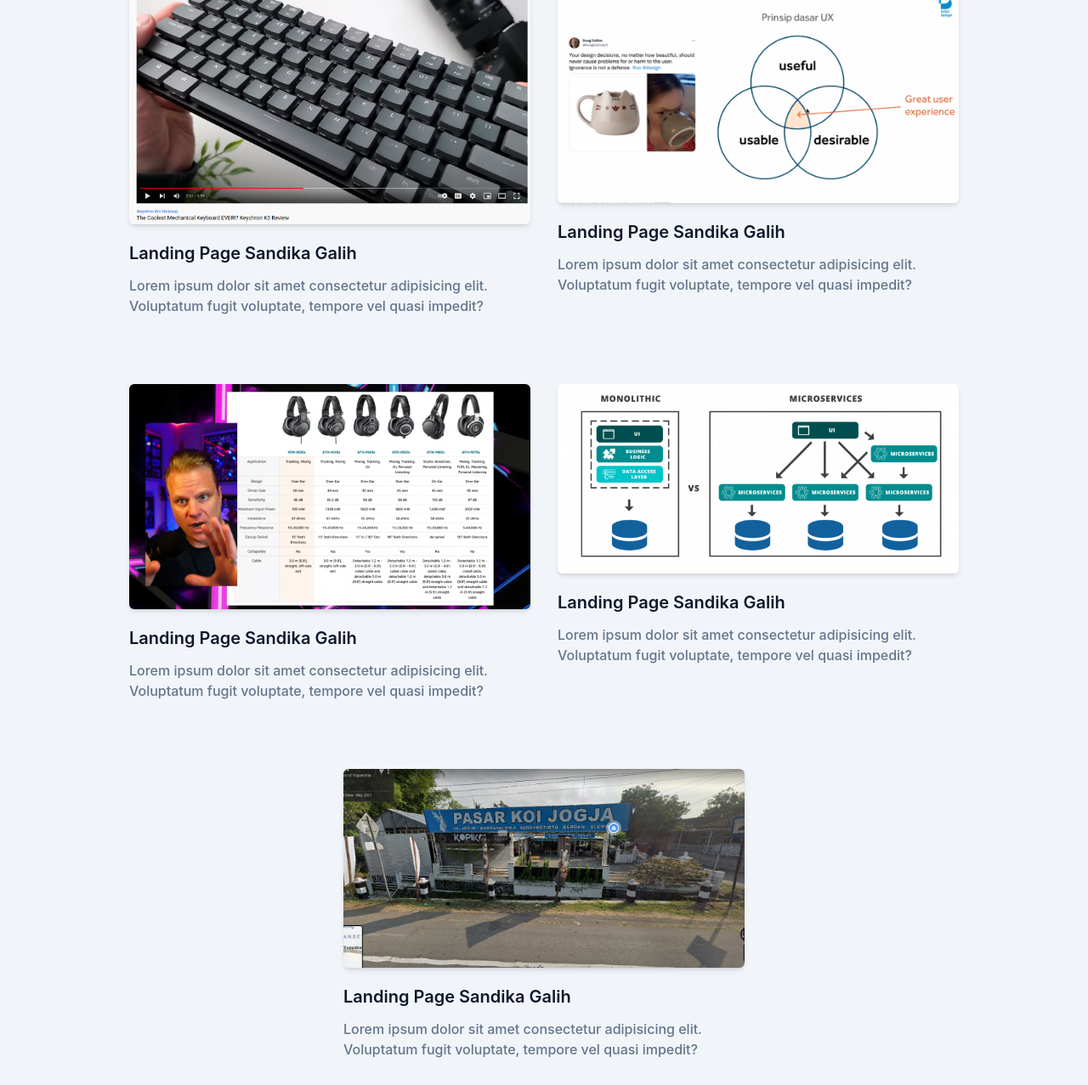
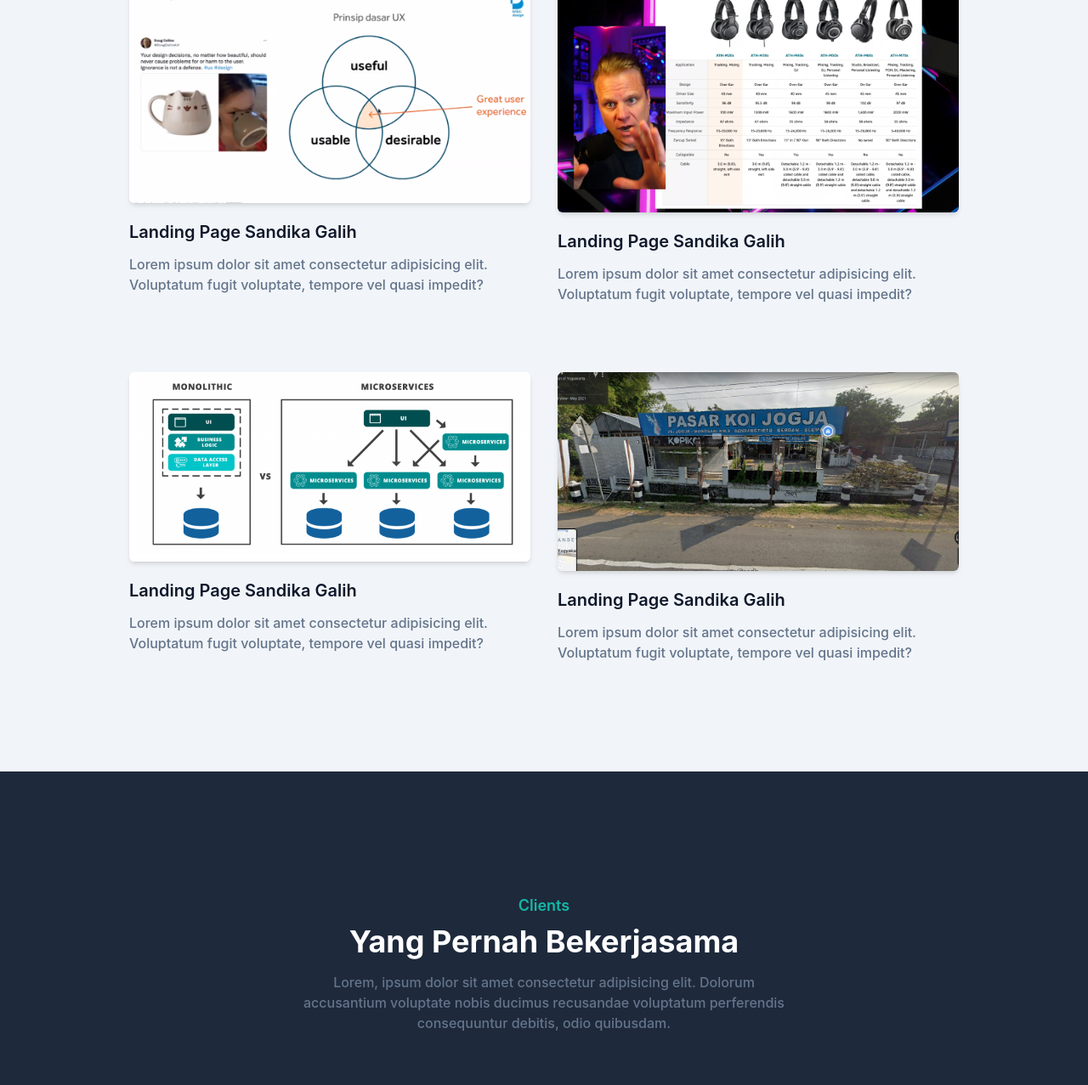
Before and after one commit to rianamrodin/portofolio_tailwind, a website: page index.html in a window 1280 px wide. Shown: the part 1635-2912 px from the top of the page at 85% size. Drawn offline with Linux system fonts and the light colour scheme.

Commit message:
fixing typo

```diff
--- a/index.html
+++ b/index.html
@@ -184,14 +184,6 @@
             <div class="w-full px-4 flex flex-wrap justify-center xl:w-10/12 xl:mx-auto">
                 <div class="mb-12 p-4 md:w-1/2">
                     <div class="rounded-md shadow-md overflow-hidden">
-                        <img src="dist/img/portofolio/1.png" alt="satu" width="w-full">
-                    </div>
-                    <h3 class="font-semibold text-xl text-dark mt-5 mb-3">Landing Page Sandika Galih</h3>
-                    <p class="font-medium text-base text-secondary">Lorem ipsum dolor sit amet consectetur adipisicing
-                        elit. Voluptatum fugit voluptate, tempore vel quasi impedit?</p>
-                </div>
-                <div class="mb-12 p-4 md:w-1/2">
-                    <div class="rounded-md shadow-md overflow-hidden">
                         <img src="dist/img/portofolio/2.png" alt="satu" width="w-full">
                     </div>
                     <h3 class="font-semibold text-xl text-dark mt-5 mb-3">Landing Page Sandika Galih</h3>
@@ -233,15 +225,15 @@
             <div class="w-full px-4">
                 <div class="max-w-xl mx-auto text-center mb-16">
                     <h4 class="font-semibold text-lg text-primary mb-2">Clients</h4>
-                    <h2 class="font-bold text-white text-3xl mb-4 sm:text-4xl lg:text-5xl">Yang Pernah Bekerjasama</h2>
-                    <p class="font-medium text-md text-secondary pb-8 md:text-lg">Lorem, ipsum dolor sit amet
+                    <h2 class="font-bold text-white text-3xl mb-4 sm:text-4xl lg:text-4xl">Yang Pernah Bekerjasama</h2>
+                    <p class="font-medium text-md text-secondary md:text-md">Lorem, ipsum dolor sit amet
                         consectetur
                         adipisicing
                         elit. Dolorum accusantium voluptate nobis
                         ducimus recusandae voluptatum perferendis consequuntur debitis, odio quibusdam.</p>
                 </div>
             </div>
-            <div class="w-full px-4">
+            <div class="w-full px-4 pb-8">
                 <div class="flex flex-wrap items-center justify-center">
                     <a href="#"
                         class="max-w-[120px] mx-4 py-4 grayscale opacity-60 transition hover:grayscale-0 hover:opacity-100 lg:mx-6 lx:mx-8">
@@ -476,7 +468,7 @@
                             </svg>
                         </a>
                     </div>
-                    <p class="font-medium text-sm text-slate-500 text-center">Dibuat menggunakan oleh <span
+                    <p class="font-medium text-sm text-slate-500 text-center">Dibuat oleh <span
                             class="font-bold text-primary">Peter Parker</span>
                         menggunakan <a href="https://tailwindui.com/" target="_blank"
                             class="font-bold text-sky-500">Tailwind</a></p>
```
Also changed, not shown: dist/output.css.
